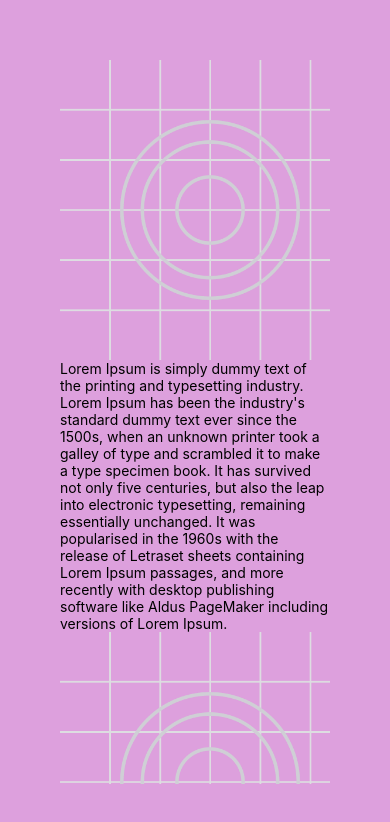
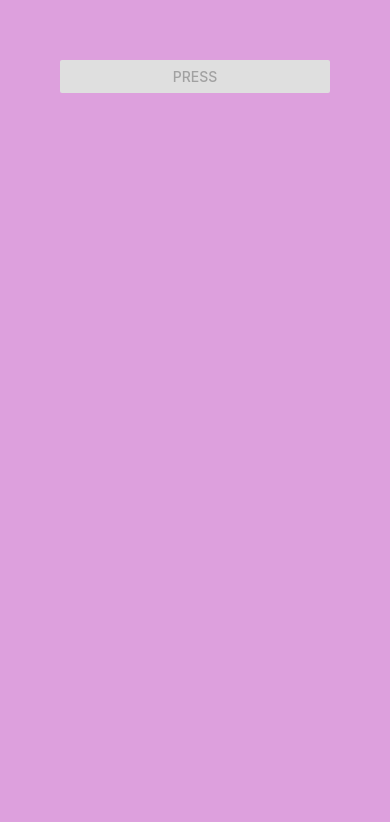
Before and after one commit to iamPankajGhosh/react-native-course, a React Native app in the folder CoreComponents/: screen / in a window 390 px wide. Shown: the top 822 px of the page. Built offline with nearby package versions, Linux system fonts and the light colour scheme.

Commit message:
button core component done

```diff
--- a/CoreComponents/App.js
+++ b/CoreComponents/App.js
@@ -1,10 +1,23 @@
-import { View, Text, Image, ImageBackground, ScrollView } from "react-native";
+import {
+  View,
+  Text,
+  Image,
+  ImageBackground,
+  ScrollView,
+  Button,
+} from "react-native";
 import logoImg from "./assets/adaptive-icon.png";
 
 export default function App() {
   return (
     <View style={{ flex: 1, backgroundColor: "plum", padding: 60 }}>
-      <ScrollView>
+      <Button
+        title="Press"
+        onPress={() => console.log("button pressed")}
+        color="midnightblue"
+        disabled
+      />
+      {/* <ScrollView>
         <Image source={logoImg} style={{ width: 300, height: 300 }} />
         <Text>
           Lorem Ipsum is simply dummy text of the printing and typesetting
@@ -18,23 +31,23 @@ export default function App() {
           including versions of Lorem Ipsum.
         </Text>
         <Image source={logoImg} style={{ width: 300, height: 300 }} />
-        {/* <ImageBackground source={logoImg} style={{ flex: 1 }}>
+        <ImageBackground source={logoImg} style={{ flex: 1 }}>
           <Text>Image Text</Text>
-      </ImageBackground> */}
-        {/* <Image
+        </ImageBackground>
+        <Image
           source={{ uri: "https://picsum.photos/300" }}
           style={{ width: 300, height: 300 }}
-      /> */}
-        {/* <Text>
+        />
+        <Text>
           <Text style={{ color: "white" }}>Hello</Text> World
-      </Text> */}
-        {/* <View
+        </Text>
+        <View
           style={{ width: 200, height: 200, backgroundColor: "lightblue" }}
         ></View>
         <View
           style={{ width: 200, height: 200, backgroundColor: "lightgreen" }}
-      ></View> */}
-      </ScrollView>
+        ></View>
+      </ScrollView> */}
     </View>
   );
 }
```
Lines whose indentation alone changed are shown as unchanged.
